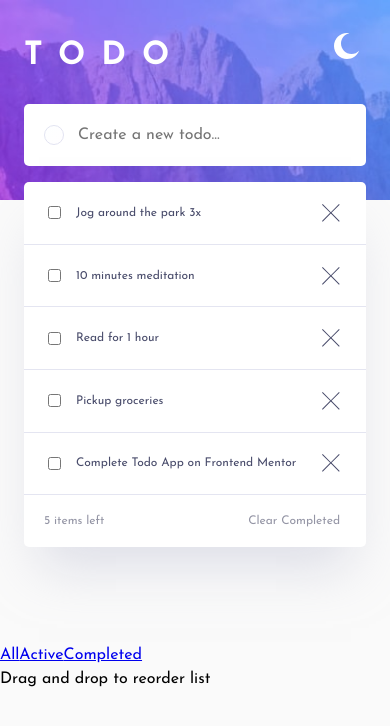
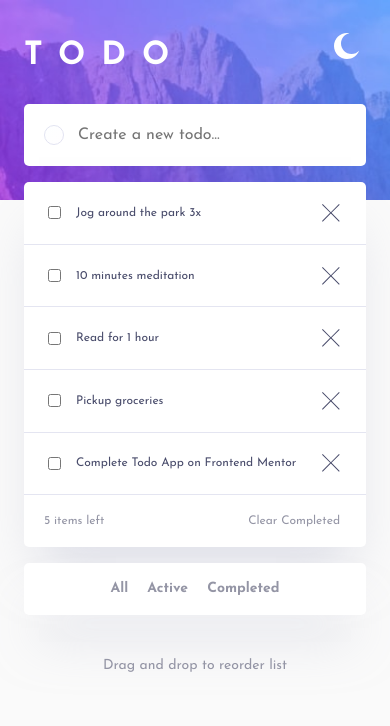
Before and after one commit to ralphvirtucio/todo-app, a Next.js app: page / in a window 390 px wide. Shown: the top 726 px of the page. Built offline with nearby package versions, Linux system fonts and the light colour scheme.

Commit message:
Feature: Static Mobile Design (light theme)

```diff
--- a/app/page.module.css
+++ b/app/page.module.css
@@ -1,12 +1,5 @@
-.todos {
-  box-shadow: 0px 35px 50px -15px rgba(194, 195, 214, 0.50);
-  margin-inline: 1.5rem;
-  padding-block-end: 1rem;
-  border-radius: 0.3125rem;
-  margin-block-end: 1rem;
-  transform: translateY(-5rem);
-  background-color: #fff;
-}
+
+
 
 
 .todos__details {
@@ -31,3 +24,18 @@
   background-color: transparent;
   font-size: 0.75rem;
 }
+
+
+.todos__drag-n-drop-label {
+display: flex;
+justify-content: center;
+align-items: center;
+transform: translateY(-2.5rem);
+}
+
+
+.todos__drag-n-drop-label p {
+  color: #9495A5;
+  font-size: 0.875rem;
+  text-align: center;
+}
--- a/app/page.tsx
+++ b/app/page.tsx
@@ -5,6 +5,7 @@ import InputContainer from "@/container/InputContainer";
 import TodoListContainer from "@/container/TodoListContainer";
 import data from '@/data/data.json';
 import styles from './page.module.css';
+import { Card } from "@/components/Card";
 
 
 export default function Home() {
@@ -14,23 +15,23 @@ export default function Home() {
         <InputContainer />
       </section>
 
-      <section className={styles.todos}>
+      <Card customStyles="todos">
         <TodoListContainer todos={data} />
         <div className={styles.todos__details}>
           <p className={styles['todos__details--items-left']}>5 items left</p>
           <button className={styles['todos__details--clear-btn']}>Clear Completed</button>
         </div>
-      </section>
+      </Card>
 
-      <section>
+      <Card customStyles="todos__cta--mobile">
         <nav>
           <a href='#'>All</a>
           <a href='#'>Active</a>
           <a href='#'>Completed</a>
         </nav>
-      </section>
+      </Card>
 
-      <section>
+      <section className={styles['todos__drag-n-drop-label']}>
         <p>Drag and drop to reorder list</p>
       </section>
     </>
--- /dev/null
+++ b/components/Card/card.module.css
@@ -0,0 +1,33 @@
+.card {
+  border-radius: 0.3125rem;
+  box-shadow: 0px 35px 50px -15px rgba(194, 195, 214, 0.5);
+  background-color: #fff;
+}
+
+.card.todos {
+  margin-inline: 1.5rem;
+  padding-block-end: 1rem;
+  margin-block-end: 1rem;
+  transform: translateY(-5rem);
+}
+
+.card.todos__cta--mobile {
+  padding-block: 0.95rem;
+  margin-inline: 1.5rem;
+  transform: translatey(-5rem);
+}
+
+.card.todos__cta--mobile nav {
+  /* text-align: center; */
+  display: flex;
+  align-items: center;
+  justify-content: center;
+  gap: 1.2rem;
+}
+
+.card.todos__cta--mobile nav a {
+  color: #9495a5;
+  font-size: 0.875rem;
+  font-weight: 700;
+  text-decoration: none;
+}
--- /dev/null
+++ b/components/Card/index.tsx
@@ -0,0 +1,8 @@
+import React from 'react'
+import styles from './card.module.css'
+
+export const Card = ({children, customStyles = ''}: {children: React.ReactNode, customStyles: string}) => {
+  return (
+    <section className={`${styles.card} ${styles[customStyles]}`}>{children}</section>
+  )
+}
--- a/components/TodoItem/index.tsx
+++ b/components/TodoItem/index.tsx
@@ -6,10 +6,10 @@ import { IconCross } from '../Icons/Cross'
 export const TodoItem = ({todo}) => {
   return (
     <li className={styles.todo}>
-      <input type="checkbox" className={styles['todo__input-checkbox']} name="todo-checkbox" id="todo-checkbox" />
-      <p className={styles.todo__description}>
+      <input type="checkbox" className={styles['todo__input-checkbox']} name="todo-checkbox" id={todo.id} />
+      <label className={styles.todo__description} htmlFor={todo.id}>
         {todo.description}
-      </p>
+      </label>
       <button className={styles['todo__remove-btn']}>
         <IconCross />
       </button>
--- a/components/TodoItem/todo.module.css
+++ b/components/TodoItem/todo.module.css
@@ -13,6 +13,7 @@ padding-inline: 1.25rem;
   color: #494c6b;
   margin-inline-start: .75rem;
   margin-inline-end: auto;
+  cursor: pointer;
 }
 
 .todo__remove-btn {
```
